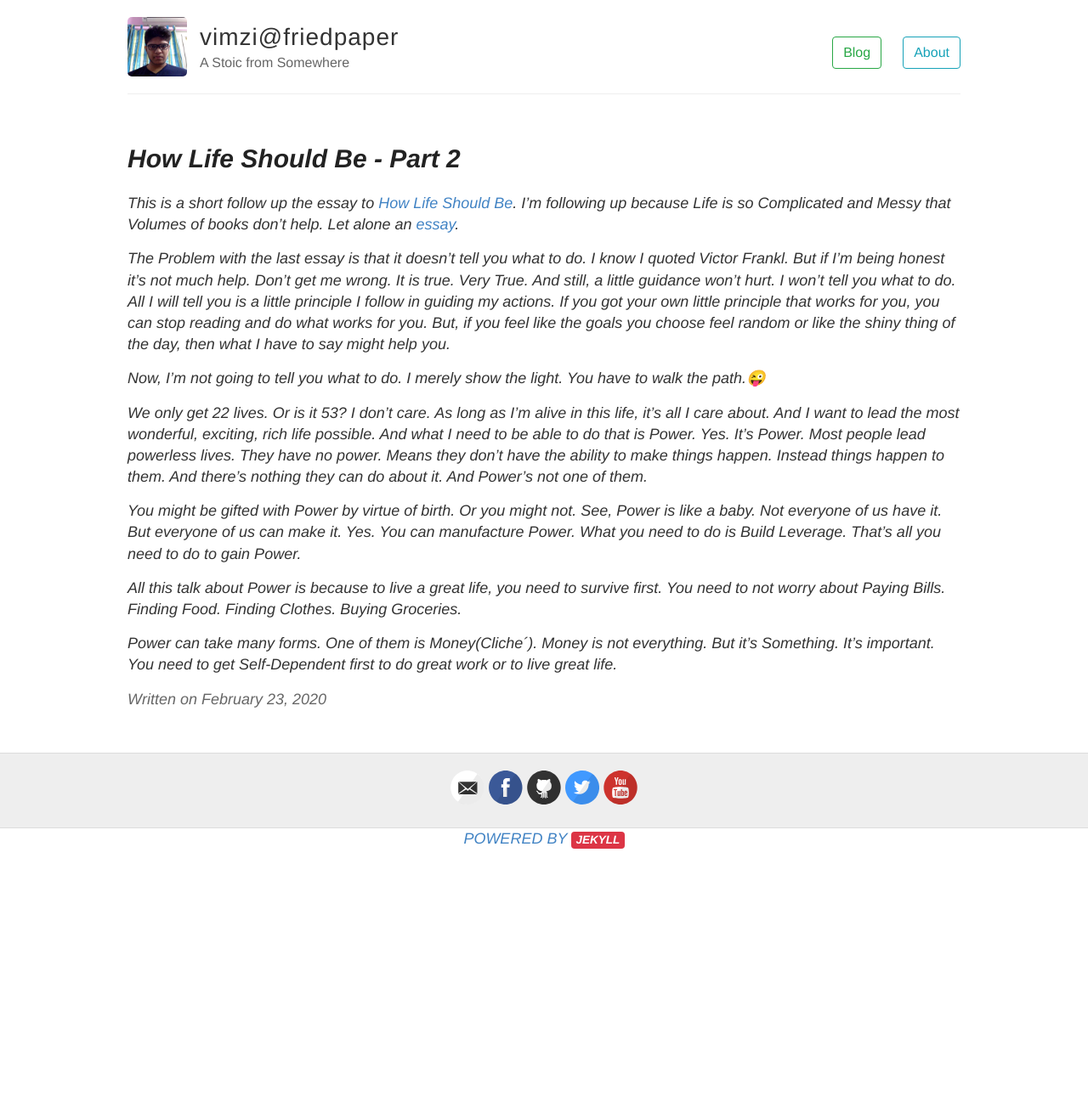
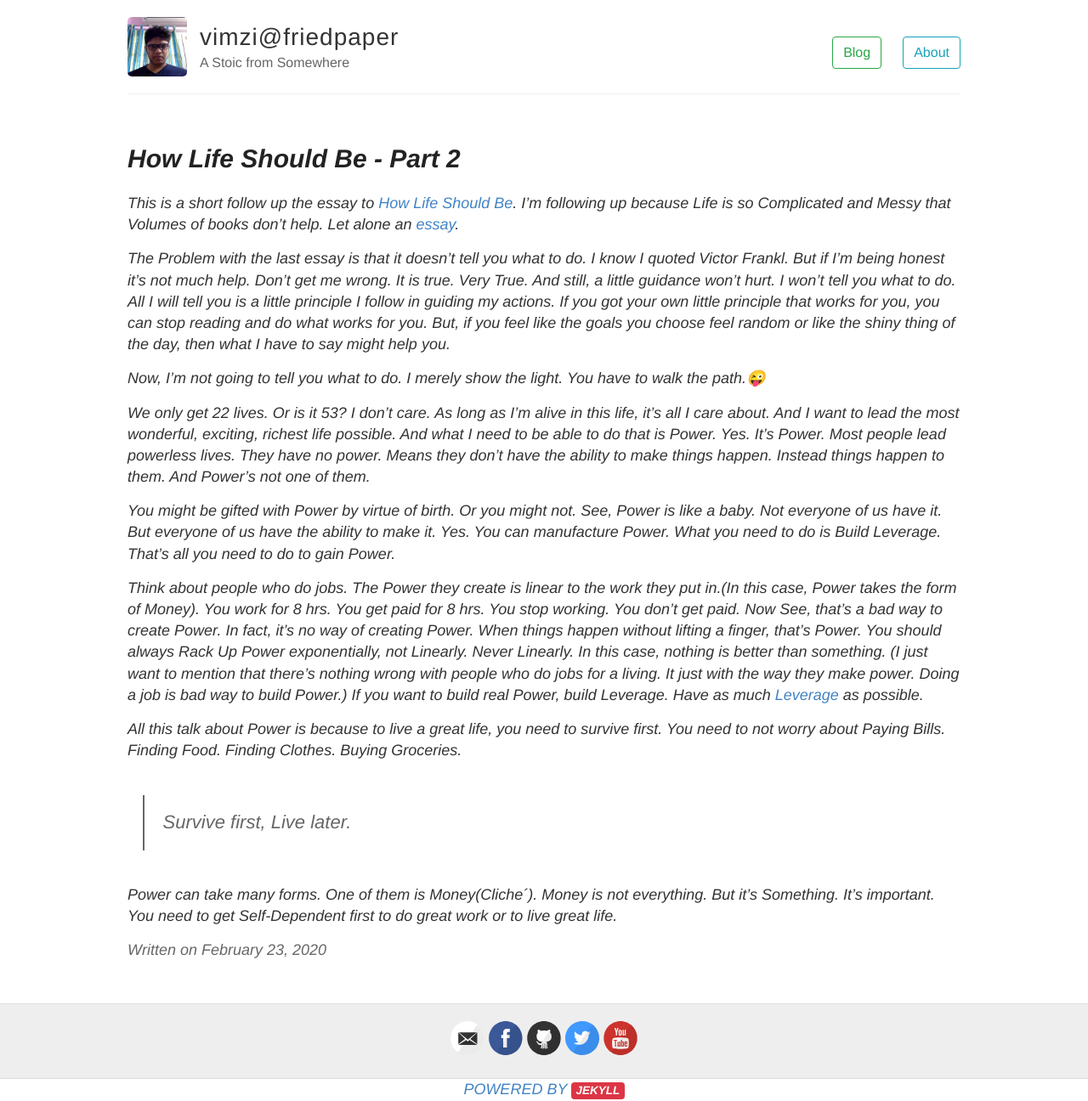
Before and after one commit to elliotjsteve/elliotjsteve.github.io, a Jekyll site: the page built from _posts/2020-02-23-how_life_should_be_2.md, in a window 1280 px wide. Shown: the whole page at 85% size. Built offline with Jekyll 4.4.1, drawn with Linux system fonts in a browser that asks for light colours; before the commit the page ends 1000 px from its top, so only the background shows below that.

Commit message:
new_post

```diff
--- a/_posts/2020-02-23-how_life_should_be_2.md
+++ b/_posts/2020-02-23-how_life_should_be_2.md
@@ -27,7 +27,7 @@ We only get 22 lives.
 Or is it 53?
 I don't care.
 As long as I'm alive in this life, it's all I care about.
-And I want to lead the most wonderful, exciting, rich life possible.
+And I want to lead the most wonderful, exciting, richest life possible.
 And what I need to be able to do that is Power.
 Yes.
 It's Power.
@@ -35,18 +35,33 @@ Most people lead powerless lives.
 They have no power.
 Means they don't have the ability to make things happen.
 Instead things happen to them.
-And there's nothing they can do about it.
 And Power's not one of them.
 
 You might be gifted with Power by virtue of birth.
 Or you might not.
 See, Power is like a baby.
 Not everyone of us have it.
-But everyone of us can make it.
+But everyone of us have the ability to make it.
 Yes.
 You can manufacture Power.
 What you need to do is Build Leverage.
 That's all you need to do to gain Power.
+
+Think about people who do jobs.
+The Power they create is linear to the work they put in.(In this case, Power takes the form of Money).
+You work for 8 hrs.
+You get paid for 8 hrs.
+You stop working.
+You don't get paid.
+Now See, that's a bad way to create Power.
+In fact, it's no way of creating Power.
+When things happen without lifting a finger, that's Power.
+You should always Rack Up Power exponentially, not Linearly.
+Never Linearly.
+In this case, nothing is better than something.
+(I just want to mention that there's nothing wrong with people who do jobs for a living. It just with the way they make power. Doing a job is bad way to build Power.)
+If you want to build real Power, build Leverage.
+Have as much [Leverage](https://friedpaper.xyz/building_leverage/) as possible.
 
 All this talk about Power is because to live a great life, you need to survive first.
 You need to not worry about Paying Bills.
@@ -54,6 +69,8 @@ Finding Food.
 Finding Clothes.
 Buying Groceries.
 
+>Survive first, Live later.
+
 Power can take many forms.
 One of them is Money(Cliche´).
 Money is not everything.
```
